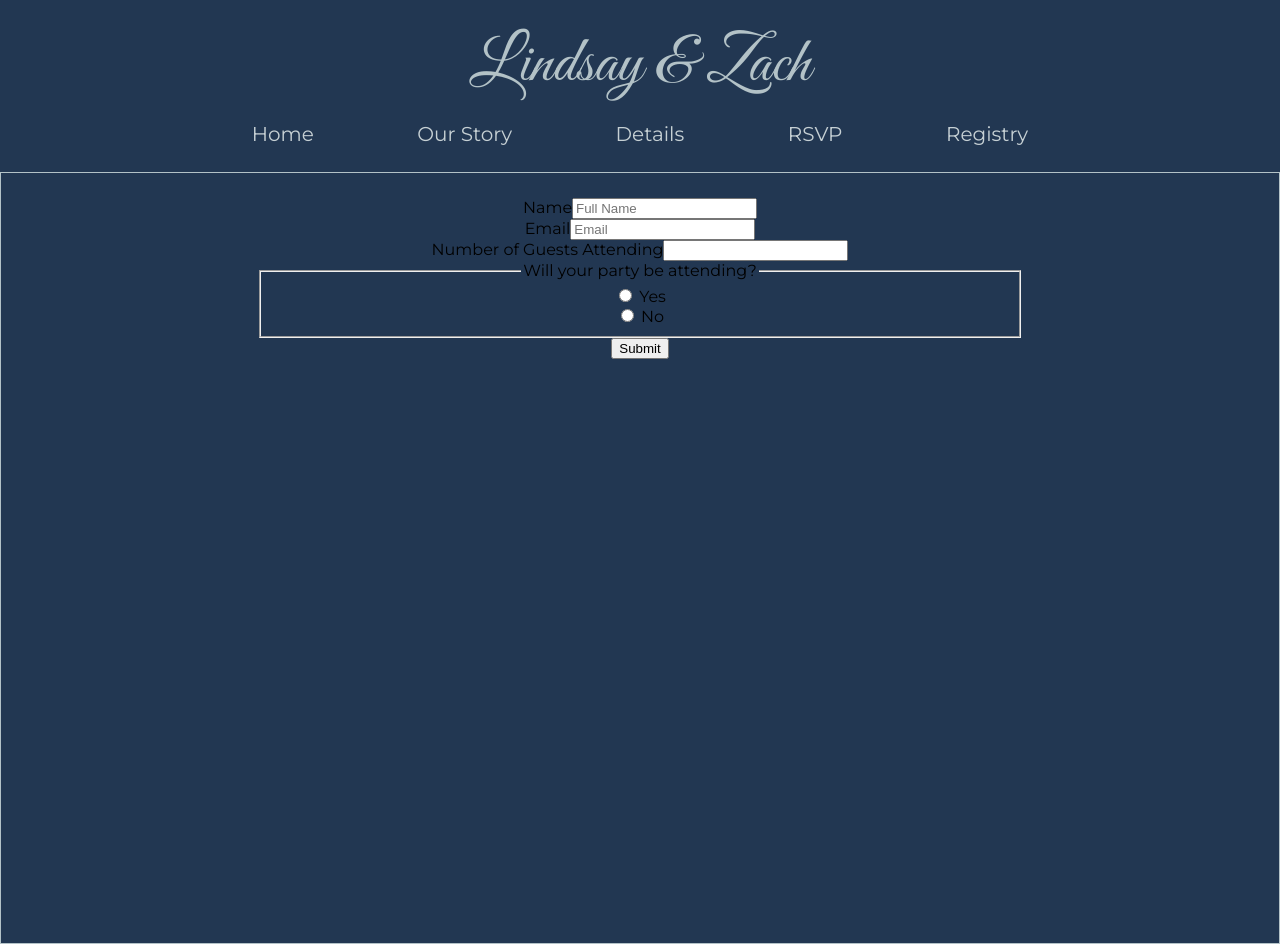
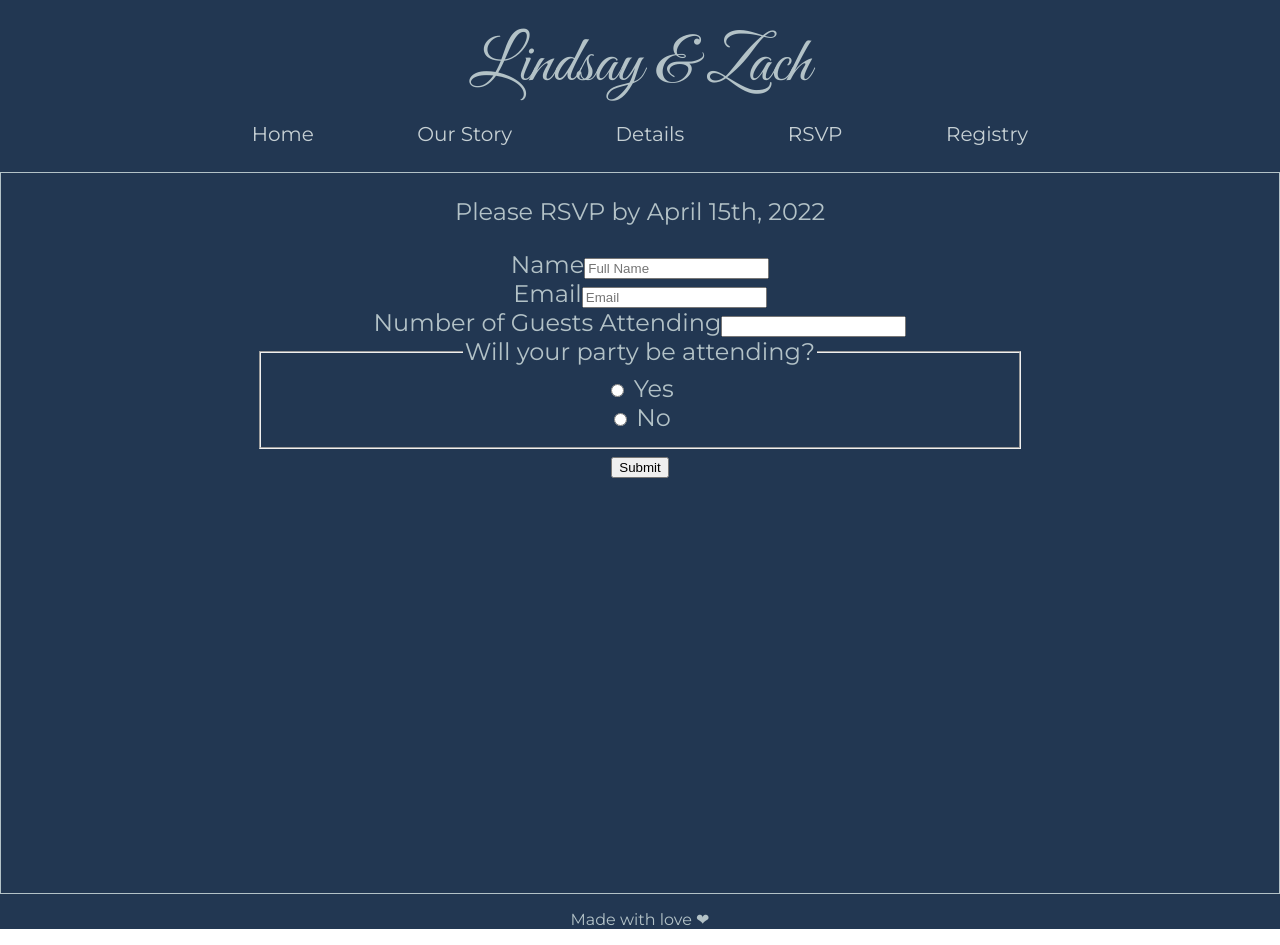
Before and after one commit to nlf4/wedding-site, a React (Create React App) app: page /rsvp in a window 1280 px wide. Built offline with nearby package versions, Linux system fonts and the light colour scheme.

Commit message:
add footer

```diff
--- a/src/App.css
+++ b/src/App.css
@@ -163,9 +163,14 @@ form {
     line-height: 45px;
 }
 
-
 .rsvp-container {
     border: 1px solid #b3c2c7;
-    padding: 25px 0;
+    margin: auto;
     height: 90vh;
+    font-size: 24px;
+    color: #b3c2c7;
 }
+
+.footer {
+    color: #b3c2c7;
+}
--- a/src/App.js
+++ b/src/App.js
@@ -7,6 +7,7 @@ import OurStory from './components/OurStory';
 import Registry from './components/Registry';
 import Details from './components/Details';
 import RSVP from './components/Rsvp';
+import Footer from './components/Footer';
 
 function App() {
   return (
@@ -20,6 +21,7 @@ function App() {
         <Route exact path="/details" component={Details} />
         <Route exact path='/rsvp' component={RSVP} />
       </Switch>
+      <Footer />
     </div>
   </Router>
   );
--- /dev/null
+++ b/src/components/Footer.js
@@ -0,0 +1,9 @@
+import React from 'react';
+
+const Footer = () => {
+  return (
+      <p className="footer">Made with love ❤</p>
+  )
+}
+
+export default Footer
--- a/src/components/Rsvp.js
+++ b/src/components/Rsvp.js
@@ -5,6 +5,7 @@ const Rsvp = props => {
 
   return (
     <Container className="rsvp-container">
+      <p>Please RSVP by April 15th, 2022</p>
       <Form onSubmit={ props.handleOnSubmit }>
         <Col>
           <FormGroup>
```
